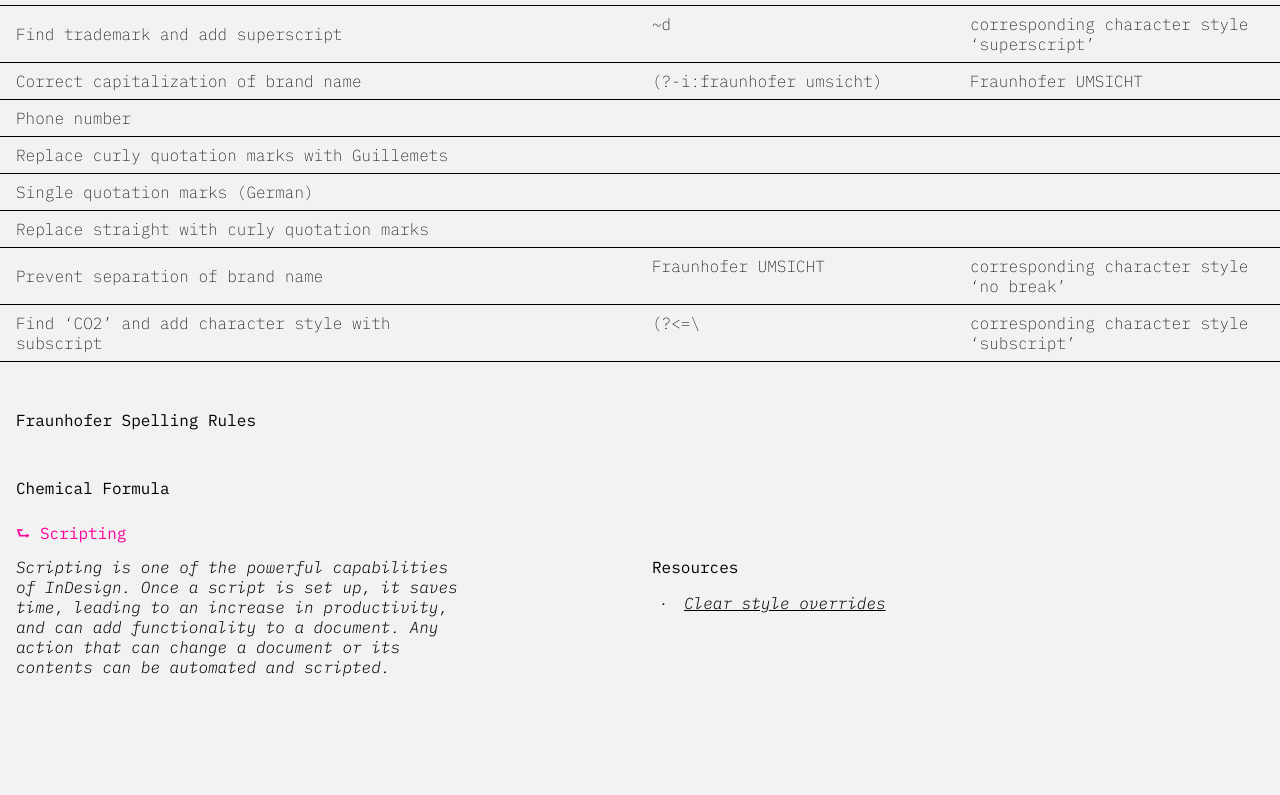
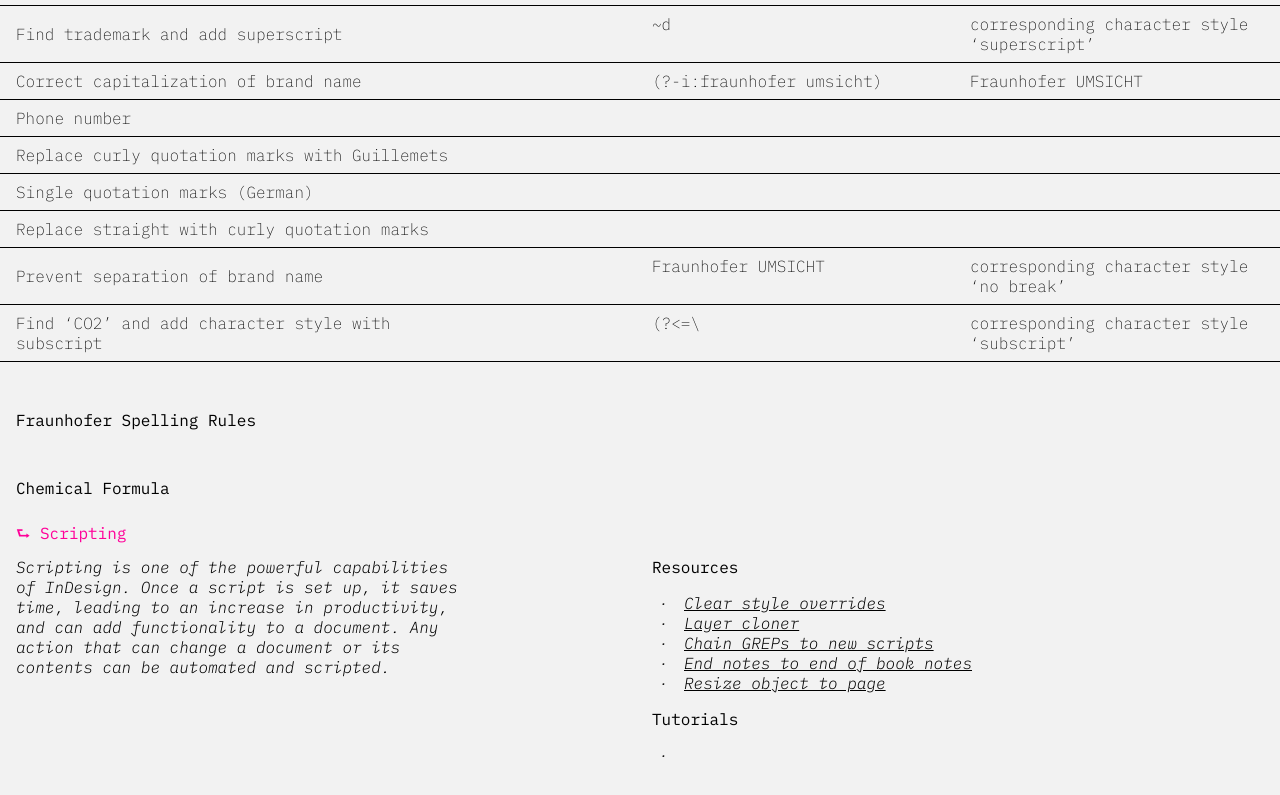
Before and after one commit to norawarschewski/automation-in-typesetting, a plain HTML site: page index.html in a window 1280 px wide. Shown: the part 897-1692 px from the top of the page. Drawn offline with Linux system fonts and the light colour scheme.

Commit message:
chore: add content 'scripting'

```diff
--- a/index.html
+++ b/index.html
@@ -74,6 +74,15 @@
       <p></p>
       <ul>
         <li><a href="https://github.com/AdobeInDesignScripts/clearOverrides" target="_blank">Clear style overrides</a></li>
+        <li><a href="https://github.com/AdobeInDesignScripts/indesign-copy-layer" target="_blank">Layer cloner</a></li>
+        <li><a href="https://github.com/AdobeInDesignScripts/chainGREP" target="_blank">Chain GREPs to new scripts</a></li>
+        <li><a href="https://github.com/AdobeInDesignScripts/adobe-community-scripts/tree/master/endnotes-to-end-of-book-notes" target="_blank">End notes to end of book notes</a></li>
+        <li><a href="https://github.com/AdobeInDesignScripts/Size_Thing_To_Page" target="_blank">Resize object to page</a></li>
+      </ul>
+      <h3>Tutorials</h3>
+      <p></p>
+      <ul>
+        <li><a href="#" target="_blank"></a></li>
       </ul>
     </div>
   </section>
```
